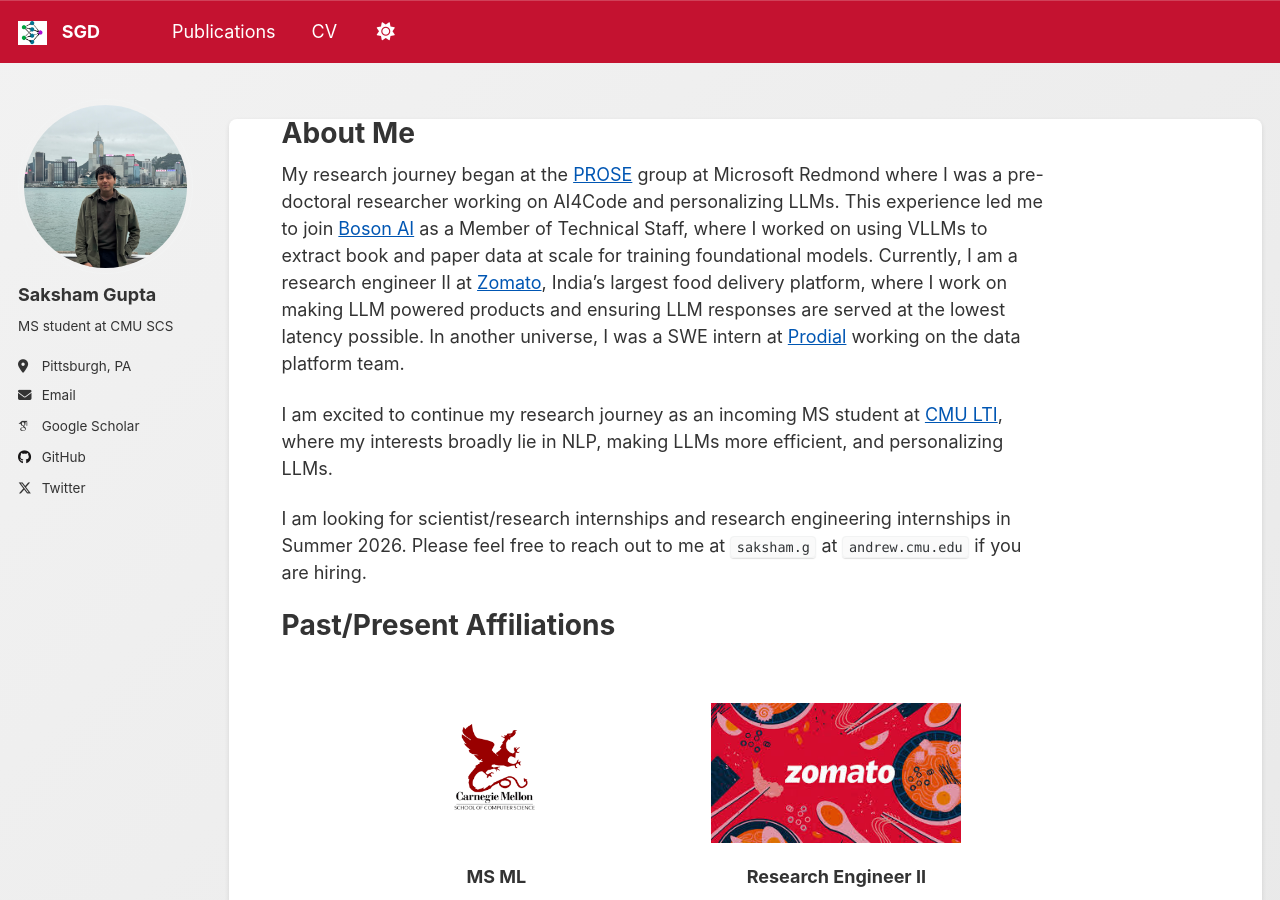
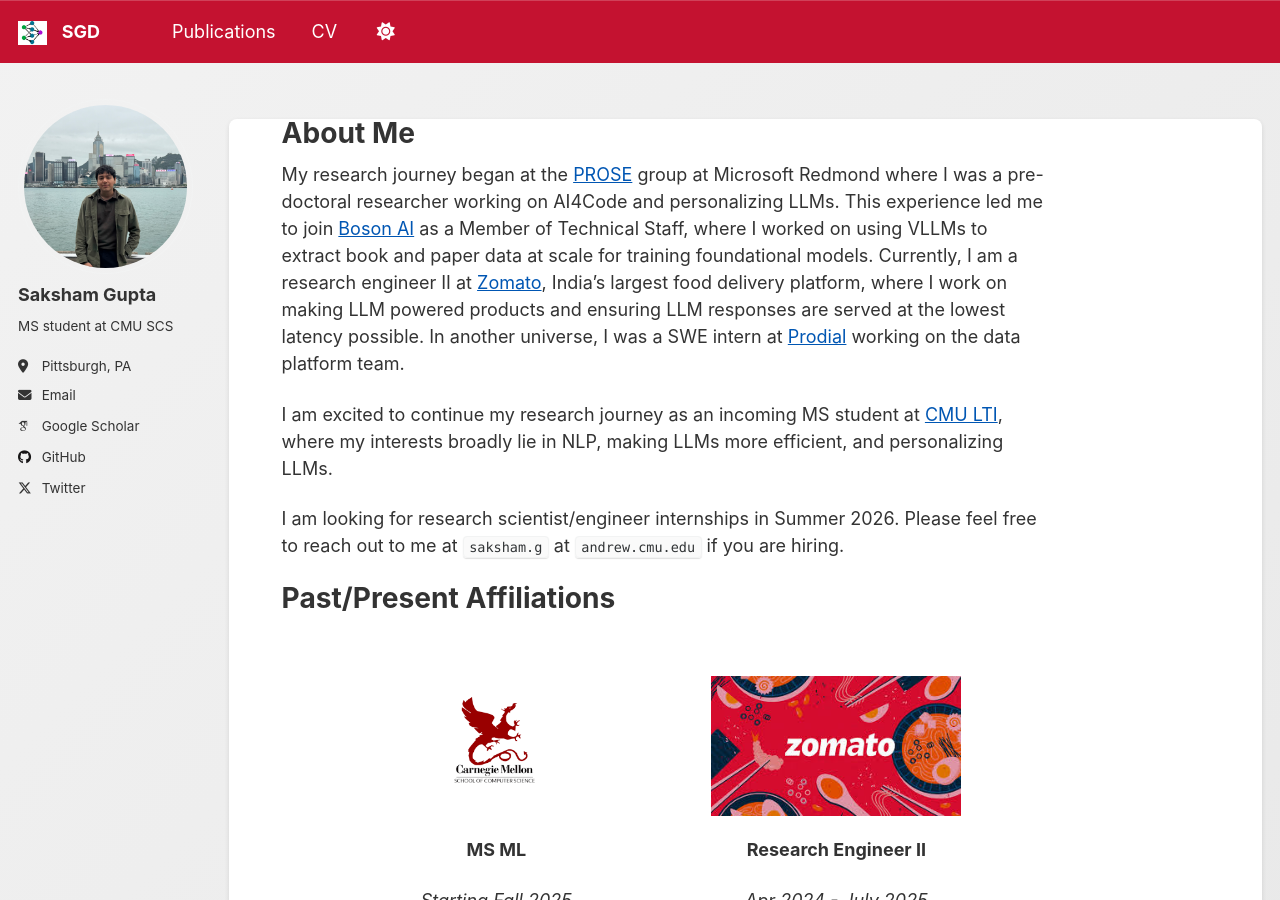
Before and after one commit to sgdescent/sgdescent.github.io, a Jekyll site: the page built from _pages/about.md, in a window 1280 px wide and 900 px high. Built offline with Jekyll 4.4.1, drawn with Linux system fonts in a browser that asks for light colours; some web fonts are replaced.

Commit message:
Changes summer internship request wording

```diff
--- a/_pages/about.md
+++ b/_pages/about.md
@@ -12,7 +12,7 @@ My research journey began at the [PROSE](https://www.microsoft.com/en-us/researc
 
 I am excited to continue my research journey as an incoming MS student at [CMU LTI](https://lti.cs.cmu.edu/), where my interests broadly lie in NLP, making LLMs more efficient, and personalizing LLMs.
 
-I am looking for scientist/research internships and research engineering internships in Summer 2026. Please feel free to reach out to me at `saksham.g` at `andrew.cmu.edu` if you are hiring.
+I am looking for research scientist/engineer internships in Summer 2026. Please feel free to reach out to me at `saksham.g` at `andrew.cmu.edu` if you are hiring.
 
 Past/Present Affiliations
 ======
```
